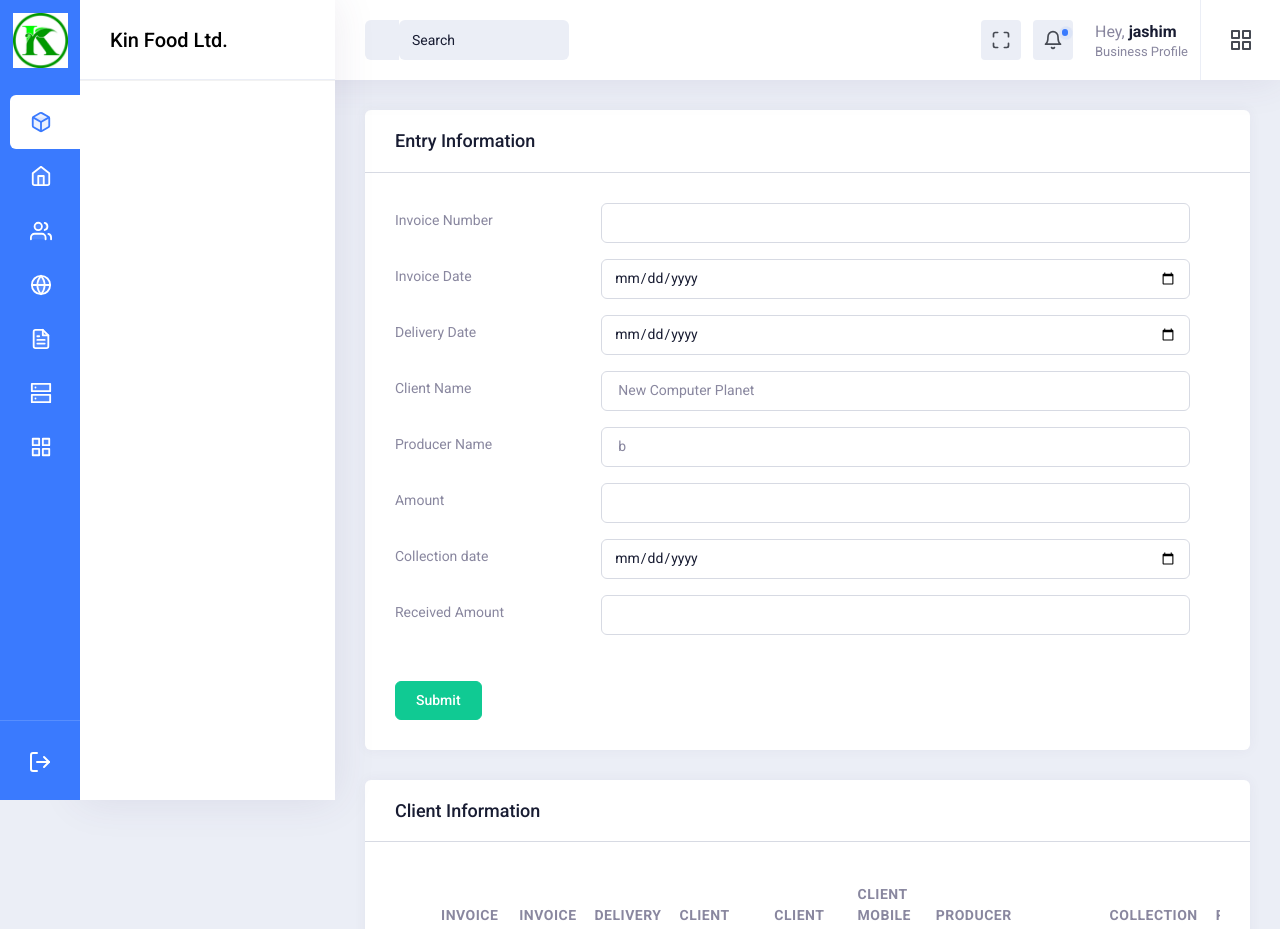
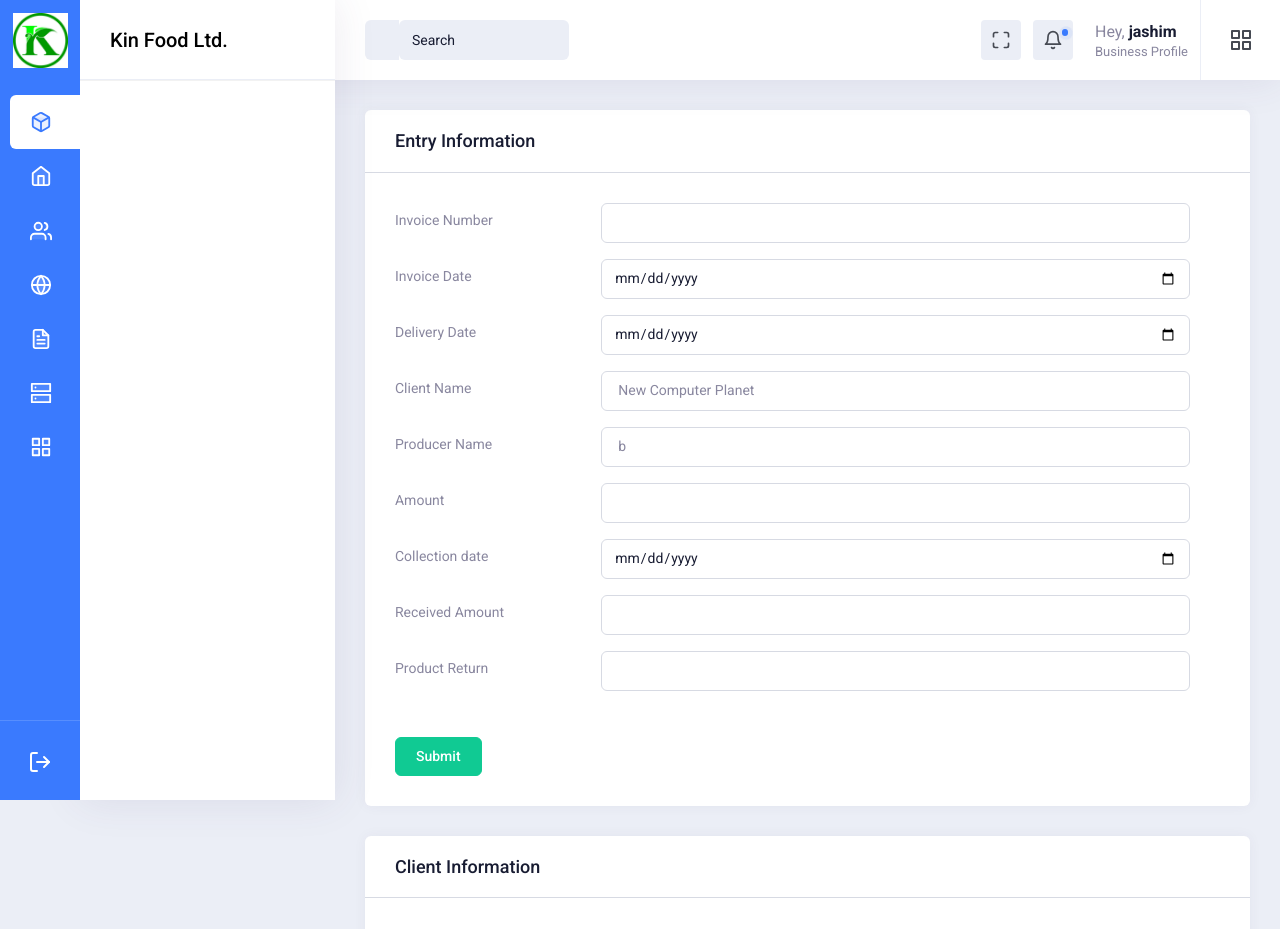
Before and after one commit to JashimMj/Accounts_kin_food, a Django app: page /Entry/ in a window 1280 px wide. Shown: the top 929 px of the page. Run offline with Django 3.2, Linux system fonts and the light colour scheme; a user stored in the database is signed in; data comes from the database, SQL or seed files in the repository; both versions use the stored data as it was after the commit; some libraries are stand-ins or nearby versions; some web fonts are replaced.

Commit message:
05/04/2021

```diff
--- a/software/accounting/models.py
+++ b/software/accounting/models.py
@@ -45,4 +45,5 @@ class entryinfo(models.Model):
     Producer_Name = models.ForeignKey(producerinformatio,on_delete=models.CASCADE,null=True,blank=True)
     Amount=models.IntegerField(blank=True, null=True,default=0)
     Received_Amount=models.IntegerField(blank=True, null=True,default=0)
+    Product_return=models.IntegerField(blank=True, null=True,default=0)
     objects = models.Manager()
--- a/software/accounting/templates/accounts/Entry.html
+++ b/software/accounting/templates/accounts/Entry.html
@@ -80,6 +80,13 @@
                         </div>
                     </div>
 
+                    <div class="form-group row col-sm-12">
+                        <label class="col-sm-3 col-form-label">Product Return</label>
+                        <div class="col-sm-9">
+                            <input type="text" class="form-control" name="pret">
+                        </div>
+                    </div>
+
                 </div>
 
 
--- a/software/accounting/templates/accounts/Entryedit.html
+++ b/software/accounting/templates/accounts/Entryedit.html
@@ -87,6 +87,12 @@
                             <input type="text" class="form-control" name="ramount" value="{{x.Received_Amount}}">
                         </div>
                     </div>
+                    <div class="form-group row col-sm-12">
+                        <label class="col-sm-3 col-form-label">Product Return</label>
+                        <div class="col-sm-9">
+                            <input type="text" class="form-control" name="pret" value="{{x.Product_return}}">
+                        </div>
+                    </div>
 
                 </div>
 
--- a/software/accounting/templates/accounts/Partpayment.html
+++ b/software/accounting/templates/accounts/Partpayment.html
@@ -91,6 +91,12 @@
                             <input type="text" class="form-control" name="ramount">
                         </div>
                     </div>
+                    <div class="form-group row col-sm-12">
+                        <label class="col-sm-3 col-form-label">Product Return</label>
+                        <div class="col-sm-9">
+                            <input type="text" class="form-control" name="preturn">
+                        </div>
+                    </div>
 
                 </div>
 
--- a/software/accounting/templates/pdfReport/ClientWisereport.html
+++ b/software/accounting/templates/pdfReport/ClientWisereport.html
@@ -65,6 +65,7 @@ padding:2px;
                                                 <th><strong>Collection Date</strong></th>
                                                 <th><strong>Received Amount</strong></th>
                                                 <th><strong>Dues Amount</strong></th>
+                                                <th><strong>Product Return</strong></th>
 
                                             </tr>
                                         {%for x in entry%}
@@ -81,6 +82,7 @@ padding:2px;
                                                 <td>{{x.Collection_date}}</td>
                                                 <td>{{x.Received_Amount|intcomma }}</td>
                                                 <td>{{x.dues|intcomma }}</td>
+                                                <td>{{x.Product_return|intcomma }}</td>
 
                                             </tr>
                                         {%endfor%}
@@ -91,6 +93,7 @@ padding:2px;
                                             <td> -</td>
                                             <td>{{x.ra|intcomma}}</td>
                                             <td>{{x.due|intcomma}}</td>
+                                            <td>{{x.Product_return|intcomma}}</td>
                                         </tr>
                                         {%endfor%}
 
--- a/software/accounting/templates/pdfReport/Duesreport.html
+++ b/software/accounting/templates/pdfReport/Duesreport.html
@@ -67,6 +67,7 @@ padding:2px;
                                                 <th><strong>Received Amount</strong></th>
                                                 <th><strong>Total Collection</strong></th>
                                                 <th><strong>Total Dues Amount</strong></th>
+                                                <th><strong>Total Return Amount</strong></th>
 
                                             </tr>
                                         </thead>
@@ -86,6 +87,7 @@ padding:2px;
                                                 <td>{{x.Received_Amount|intcomma}}</td>
                                                 <td>{{x.Total_Collection|intcomma}}</td>
                                                 <td>{{x.Total_dues|intcomma}}</td>
+                                                <td>{{x.Product_return|intcomma}}</td>
 
                                             </tr>
 											{%endfor%}
--- a/software/accounting/templates/pdfReport/ProducertWisereport.html
+++ b/software/accounting/templates/pdfReport/ProducertWisereport.html
@@ -65,6 +65,8 @@ padding:2px;
                                                 <th><strong>Amount</strong></th>
                                                 <th><strong>Collection Date</strong></th>
                                                 <th><strong>Received Amount</strong></th>
+                                                <th><strong>Dues Amount</strong></th>
+                                                <th><strong>Product Return</strong></th>
 
                                             </tr>
 
@@ -81,6 +83,8 @@ padding:2px;
                                                 <td>{{x.Amount|intcomma}}</td>
                                                 <td>{{x.Collection_date}}</td>
                                                 <td>{{x.Received_Amount|intcomma}}</td>
+                                                <td>{{x.dues|intcomma}}</td>
+                                                <td>{{x.Product_return|intcomma}}</td>
 
                                             </tr>
 											{%endfor%}
@@ -90,6 +94,8 @@ padding:2px;
                                             <td>{{x.amount|intcomma}}</td>
                                             <td>-</td>
                                             <td>{{x.ra|intcomma}}</td>
+                                            <td>{{x.due|intcomma}}</td>
+                                            <td>{{x.Product_return|intcomma}}</td>
                                         </tr>
                                         {%endfor%}
                                     </table>
--- a/software/accounting/templates/pdfReport/collection.html
+++ b/software/accounting/templates/pdfReport/collection.html
@@ -66,6 +66,8 @@ padding:2px;
                                                 <th><strong>Collection Date</strong></th>
                                                 <th><strong>Received Amount</strong></th>
                                                 <th><strong>Total Collection</strong></th>
+                                                <th><strong>Total Dues</strong></th>
+                                                <th><strong>Total Return</strong></th>
 
                                             </tr>
                                         </thead>
@@ -84,6 +86,8 @@ padding:2px;
                                                 <td>{{x.Collection_date}}</td>
                                                 <td>{{x.Received_Amount|intcomma}}</td>
                                                 <td>{{x.Total_Collection|intcomma}}</td>
+                                                <td>{{x.due|intcomma}}</td>
+                                                <td>{{x.Product_return|intcomma}}</td>
 
                                             </tr>
 											{%endfor%}
--- a/software/accounting/urls.py
+++ b/software/accounting/urls.py
@@ -82,6 +82,8 @@ urlpatterns = [
                   #########################
     path('Dues/Report/', views.DuesReportV, name='DuesReport'),
     path('Due/', views.DuesV, name='Dues'),
+
+
     path('Loging/', views.LogingV, name='Loging'),
     path('Logout/', views.logoutV, name='logout'),
     path('Singup/', views.SingupV, name='Singup'),
--- a/software/accounting/views.py
+++ b/software/accounting/views.py
@@ -134,11 +134,20 @@ def EntrysaveV(request):
         else:
             c = datetime.datetime.strptime(Codate, '%Y-%m-%d')
         ramount = request.POST.get('ramount')
+        if not ramount:
+            ram=0
+        else:
+            ram=ramount
+        pret=request.POST.get('pret')
+        if not pret:
+            pre=0
+        else:
+            pre=pret
 
         abc=clientInformation.objects.get(id=cname)
         abcs=producerinformatio.objects.get(id=pname)
         data = entryinfo(Invoice_no=innumber,Invoice_date=a,Delivery_Date=b,Collection_date=c,
-                                  Client_Name=abc,Producer_Name=abcs,Amount=amount,Received_Amount=ramount)
+                                  Client_Name=abc,Producer_Name=abcs,Amount=amount,Received_Amount=ram,Product_return=pre)
         data.save()
         messages.success(request, 'Data save')
 
@@ -180,6 +189,15 @@ def EntryupdateV(request):
         else:
             c = datetime.datetime.strptime(Codate, '%Y-%m-%d')
         ramount = request.POST.get('ramount')
+        if not ramount:
+            ram = 0
+        else:
+            ram = ramount
+        pret = request.POST.get('pret')
+        if not pret:
+            pre = 0
+        else:
+            pre = pret
         abc = clientInformation.objects.get(id=cname)
         abcs = producerinformatio.objects.get(id=pname)
         entry=entryinfo.objects.get(pk=id)
@@ -190,7 +208,8 @@ def EntryupdateV(request):
         entry.Client_Name=abc
         entry.Producer_Name=abcs
         entry.Amount=amount
-        entry.Received_Amount=ramount
+        entry.Received_Amount=ram
+        entry.Product_return=pre
         entry.save()
         messages.success(request, 'Data Updated')
     return redirect('/Entry/')
@@ -341,7 +360,7 @@ def CreportV(request):
     company=CompanyInfoM.objects.all()
 
     entry = entryinfo.objects.raw('select id,Invoice_no,(amount-Received_Amount) as dues from accounting_entryinfo where Invoice_date between %s  and %s and Client_Name_id=%s',[invoice_date,invoice_edate,client])
-    entrysum = entryinfo.objects.raw('select id,Invoice_no,sum(amount) as amount,sum(Received_Amount) as ra, sum(amount-Received_Amount) as due from accounting_entryinfo where Invoice_date between %s  and %s and Client_Name_id=%s',[invoice_date,invoice_edate,client])
+    entrysum = entryinfo.objects.raw('select id,Invoice_no,sum(amount) as amount,sum(Received_Amount) as ra, sum(amount-Received_Amount) as due, sum(Product_return) as Product_return from accounting_entryinfo where Invoice_date between %s  and %s and Client_Name_id=%s',[invoice_date,invoice_edate,client])
     template_path = 'pdfReport/ClientWisereport.html'
     context = {'entry': entry,'invoice_date':invoice_date,'invoice_edate':invoice_edate,'entrysum':entrysum,'company':company}
     response = HttpResponse(content_type='application/pdf')
@@ -383,8 +402,8 @@ def preportV(request):
     producer = request.POST.get('cname')
     b = datetime.datetime.strptime(invoice_edate, '%Y-%m-%d')
     company=CompanyInfoM.objects.all()
-    entry = entryinfo.objects.raw('select id,* from accounting_entryinfo where Invoice_date between %s  and %s and producer_Name_id=%s',[invoice_date, invoice_edate, producer])
-    entrysum = entryinfo.objects.raw('select id,sum(amount) as amount,sum(Received_Amount) as ra from accounting_entryinfo where Invoice_date between %s  and %s and producer_Name_id=%s',[invoice_date, invoice_edate, producer])
+    entry = entryinfo.objects.raw('select id,*,(amount-Received_Amount) as dues,Product_return from accounting_entryinfo where Invoice_date between %s  and %s and producer_Name_id=%s',[invoice_date, invoice_edate, producer])
+    entrysum = entryinfo.objects.raw('select id,sum(amount) as amount,sum(Received_Amount) as ra, sum(amount-received_amount) as due, sum(Product_return) as Product_return from accounting_entryinfo where Invoice_date between %s  and %s and producer_Name_id=%s',[invoice_date, invoice_edate, producer])
     template_path = 'pdfReport/ProducertWisereport.html'
     context = {'entry': entry, 'invoice_date': invoice_date, 'invoice_edate': invoice_edate,'entrysum':entrysum,'company':company}
     response = HttpResponse(content_type='application/pdf')
@@ -415,12 +434,12 @@ def collectionV(request):
     invoice_date = request.POST.get('idate')
     invoice_edate = request.POST.get('edate')
     company=CompanyInfoM.objects.all()
-    entry = entryinfo.objects.raw('select a.id,a.Invoice_no as Invoice_no,a.Invoice_date as Invoice_date,a.Delivery_Date as Delivery_Date,a.Collection_date as Collection_date,a.Client_Name_id as Client_Name_id,a.Producer_Name_id as Producer_Name_id, x.amount as Amount,a.Received_Amount as Received_Amount,x.Received_Amount as Total_Collection from'
+    entry = entryinfo.objects.raw('select a.id,a.Invoice_no as Invoice_no,a.Invoice_date as Invoice_date,a.Delivery_Date as Delivery_Date,a.Collection_date as Collection_date,a.Client_Name_id as Client_Name_id,a.Producer_Name_id as Producer_Name_id, x.amount as Amount,a.Received_Amount as Received_Amount,x.Received_Amount as Total_Collection, x.due,x.Product_return from'
                                     '( SELECT id,Invoice_no,Invoice_date,Delivery_Date,Collection_date,Client_Name_id,Producer_Name_id,sum(Amount) as amount,sum(Received_Amount) as Received_Amount  from accounting_entryinfo '
                                     'where Collection_date BETWEEN %s and %s '
                                     'group by Invoice_no) a '
                                     'left join '
-                                    '(SELECT Invoice_no,sum(Amount) as amount,sum(Received_Amount) as Received_Amount  from accounting_entryinfo '
+                                    '(SELECT Invoice_no,sum(Amount) as amount,sum(Received_Amount) as Received_Amount,sum(amount-Received_Amount) as due,sum(Product_return) as Product_return  from accounting_entryinfo '
                                     'group by Invoice_no) x '
                                     'on a.Invoice_no =x.Invoice_no',[invoice_date, invoice_edate])
     template_path = 'pdfReport/collection.html'
@@ -455,12 +474,12 @@ def DuesV(request):
     b=datetime.datetime.strptime(invoice_edate, '%Y-%m-%d')
     company = CompanyInfoM.objects.all()
     entry = entryinfo.objects.raw(
-        'select a.id,a.Invoice_no as Invoice_no,a.Invoice_date as Invoice_date,a.Delivery_Date as Delivery_Date,a.Collection_date as Collection_date,a.Client_Name_id as Client_Name_id,a.Producer_Name_id as Producer_Name_id, x.amount as Amount,a.Received_Amount as Received_Amount,x.Received_Amount as Total_Collection,x.Total_dues as Total_dues from'
+        'select a.id,a.Invoice_no as Invoice_no,a.Invoice_date as Invoice_date,a.Delivery_Date as Delivery_Date,a.Collection_date as Collection_date,a.Client_Name_id as Client_Name_id,a.Producer_Name_id as Producer_Name_id, x.amount as Amount,a.Received_Amount as Received_Amount,x.Received_Amount as Total_Collection,x.Total_dues as Total_dues,x.Product_return from'
         '( SELECT id,Invoice_no,Invoice_date,Delivery_Date,Collection_date,Client_Name_id,Producer_Name_id,sum(Amount) as amount,sum(Received_Amount) as Received_Amount  from accounting_entryinfo '
         'where Collection_date BETWEEN %s and %s '
         'group by Invoice_no) a '
         'left join '
-        '(SELECT Invoice_no,sum(Amount) as amount,sum(Received_Amount) as Received_Amount,sum(Amount)-sum(Received_Amount) as Total_dues  from accounting_entryinfo '
+        '(SELECT Invoice_no,sum(Amount) as amount,sum(Received_Amount) as Received_Amount,sum(Amount)-sum(Received_Amount) as Total_dues,sum(Product_return) as Product_return  from accounting_entryinfo '
         'group by Invoice_no) x '
         'on a.Invoice_no =x.Invoice_no', [a, b])
     template_path = 'pdfReport/Duesreport.html'
@@ -562,11 +581,20 @@ def paymentsave(request):
         else:
             c = datetime.datetime.strptime(Codate, '%Y-%m-%d')
         ramount = request.POST.get('ramount')
+        if not ramount:
+            ram=0
+        else:
+            ram=ramount
+        preturn=request.POST.get('preturn')
+        if not preturn:
+            pret=0
+        else:
+            pret=preturn
 
         abc = clientInformation.objects.get(id=cname)
         abcs = producerinformatio.objects.get(id=pname)
         data = entryinfo(Invoice_no=innumber, Invoice_date=a, Delivery_Date=b, Collection_date=c,
-                         Client_Name=abc, Producer_Name=abcs,Amount=0, Received_Amount=ramount)
+                         Client_Name=abc, Producer_Name=abcs,Amount=0, Received_Amount=ram,Product_return=pret)
         data.save()
         messages.success(request, 'Data save')
     return redirect('/part/payment/')
```
Also changed, not shown: software/accounting/migrations/0033_entryinfo_product_return.py (added), software/db.sqlite3.
